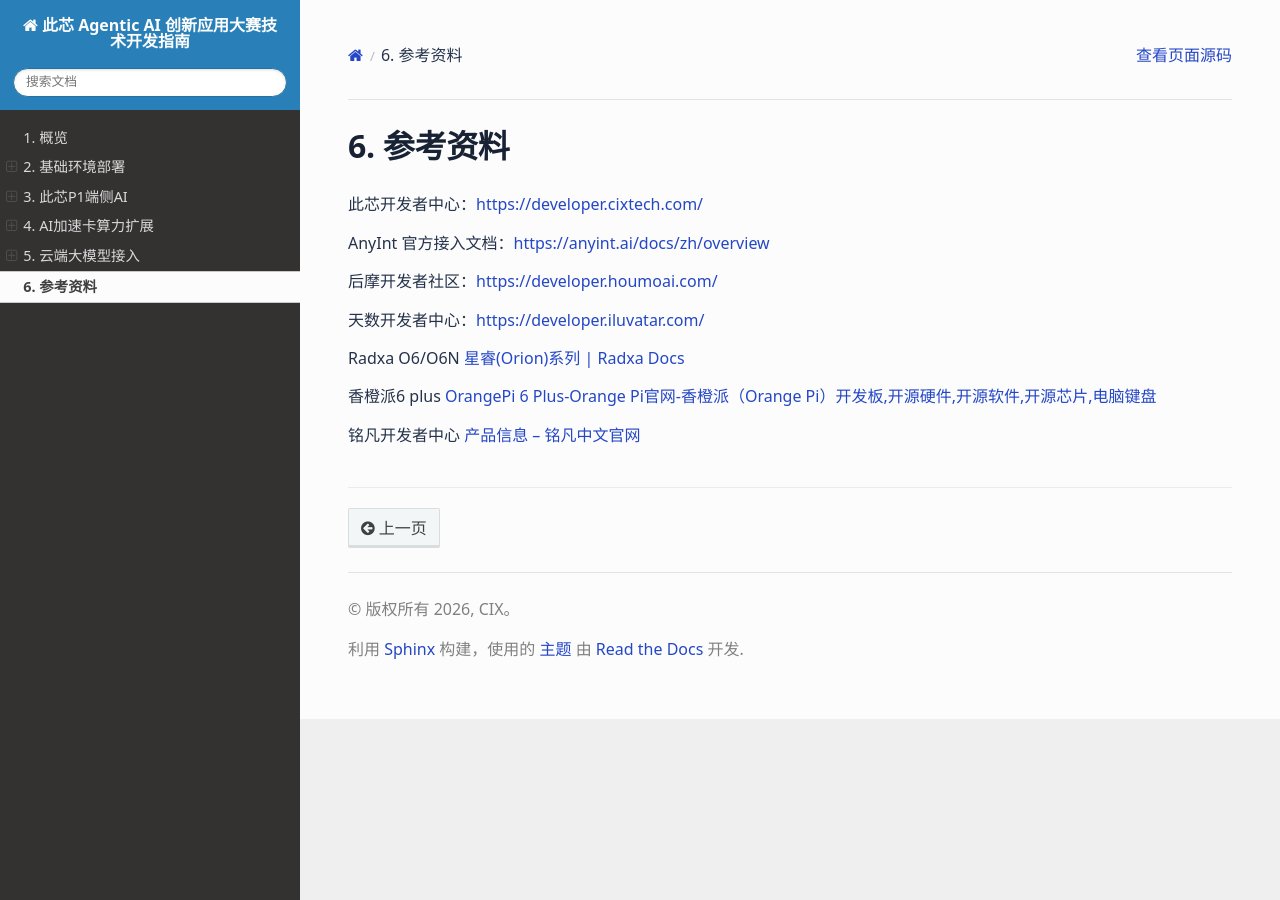
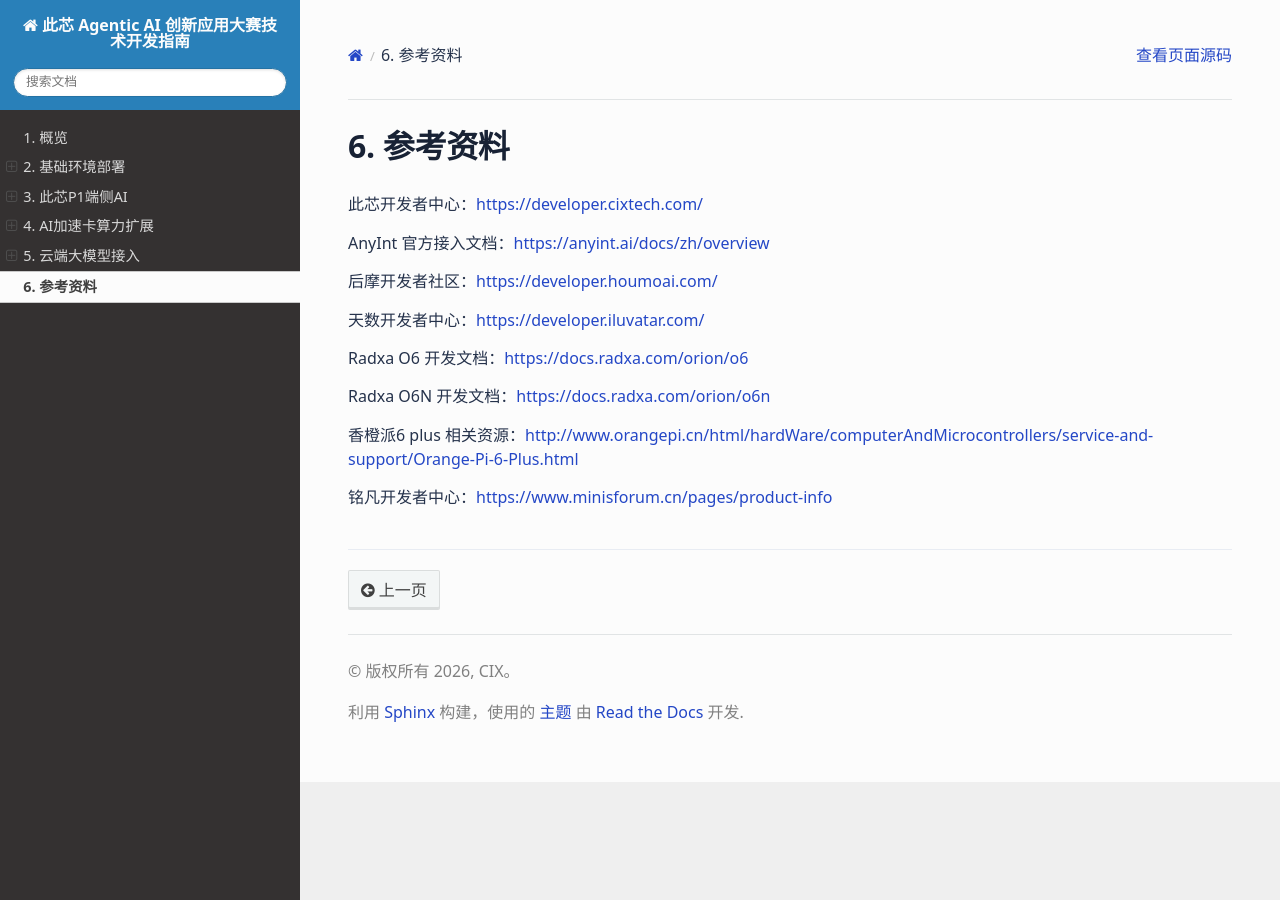
Before and after one commit to chao-luan/cix-ai-developer-contest-docs, a Sphinx documentation site: the page built from docs/references.md, in a window 1280 px wide. Built offline with Sphinx 7.4.7 and the Read the Docs theme 3.1.0, drawn with Linux system fonts in a browser that asks for light colours.

Commit message:
Update references.md

```diff
--- a/docs/references.md
+++ b/docs/references.md
@@ -8,8 +8,10 @@
 
 天数开发者中心：<https://developer.iluvatar.com/>
 
-Radxa O6/O6N [星睿(Orion)系列 \| Radxa Docs](https://docs.radxa.com/orion)
+Radxa O6 开发文档：<https://docs.radxa.com/orion/o6>
 
-香橙派6 plus [OrangePi 6 Plus-Orange Pi官网-香橙派（Orange Pi）开发板,开源硬件,开源软件,开源芯片,电脑键盘](http://www.orangepi.cn/html/hardWare/computerAndMicrocontrollers/service-and-support/Orange-Pi-6-Plus.html)
+Radxa O6N 开发文档：<https://docs.radxa.com/orion/o6n>
 
-铭凡开发者中心 [产品信息 – 铭凡中文官网](https://www.minisforum.cn/pages/product-info)
+香橙派6 plus 相关资源：<http://www.orangepi.cn/html/hardWare/computerAndMicrocontrollers/service-and-support/Orange-Pi-6-Plus.html>
+
+铭凡开发者中心：<https://www.minisforum.cn/pages/product-info>
```
